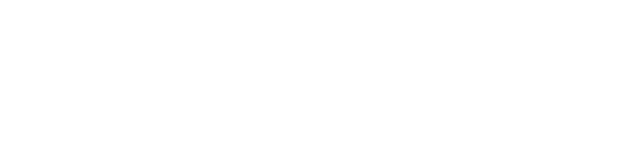
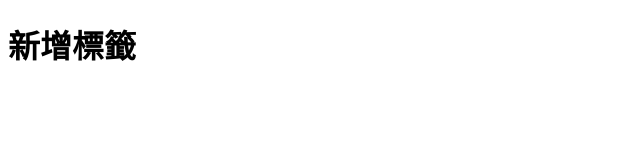
Before and after one commit to CodeBryanTw/GitExercise, a plain HTML site: page index.html in a window 1280 px wide. Shown: the whole page, without its empty margins (0-640 px from the left). Drawn offline with Linux system fonts and the light colour scheme.

Commit message:
新增h1標籤

```diff
--- a/index.html
+++ b/index.html
@@ -8,5 +8,6 @@
 </head>
 <body>
     <title>Git練習範例</title>
+    <h1>新增標籤</h1>
 </body>
 </html>
```
